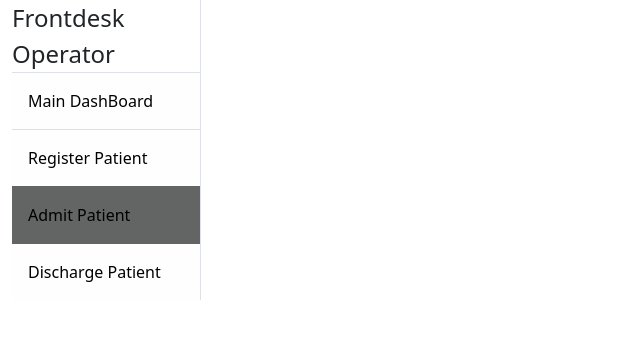
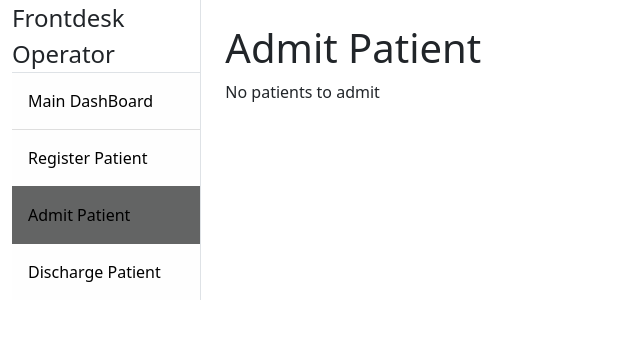
Before and after one commit to rv4102/dbms-lab, a Flask app: page /frontdesk/admit in a window 1280 px wide. Shown: the part 56-395 px from the top of the page, without its empty margins (0-640 px from the left). Run offline with Flask 2, Linux system fonts and the light colour scheme; data that the repository does not hold is empty.

Commit message:
admit patient page

```diff
--- a/A4/HMS/__init__.py
+++ b/A4/HMS/__init__.py
@@ -19,9 +19,9 @@ def create_app():
 
     # init MYSQL
 
-    app.config['MYSQL_HOST'] = 'localhost'
-    # app.config['MYSQL_USER'] = 'root'
-    app.config['MYSQL_USER'] = 'shivam'
+    # app.config['MYSQL_HOST'] = 'localhost'
+    app.config['MYSQL_USER'] = 'root'
+    # app.config['MYSQL_USER'] = 'shivam'
     # app.config['MYSQL_PASSWORD'] = 'Aniket'
     app.config['MYSQL_PASSWORD'] = 'password'
     app.config['MYSQL_DB'] = 'hospital_db'
--- a/A4/HMS/routes.py
+++ b/A4/HMS/routes.py
@@ -3,6 +3,7 @@ from flask_login import login_required, current_user
 from . import requires_access_level
 from .forms import RegisterPatient
 from flask import flash, redirect, url_for
+from . import mysql
 
 routes = Blueprint('routes', __name__)
 
@@ -71,7 +72,18 @@ def frontdesk_register():
 
 @routes.route('/frontdesk/admit')
 def frontdesk_admit():
-    return render_template('frontdesk_admit.html')
+    cur = mysql.connection.cursor()
+    cur.execute("SELECT * FROM Patient")
+    patients = cur.fetchall()
+    cur.close()
+    print(patients)
+    return render_template('frontdesk_admit.html', patients=patients)
+    # return render_template('frontdesk_admit.html')
+
+@routes.route('/frontdesk/admit/<patient_id>')
+def frontdesk_admit_patient(patient_id):
+    print(patient_id)
+    return redirect(url_for('routes.frontdesk_admit'))
 
 @routes.route('/frontdesk/discharge')
 def frontdesk_discharge():
--- a/A4/HMS/templates/frontdesk_admit.html
+++ b/A4/HMS/templates/frontdesk_admit.html
@@ -8,5 +8,36 @@
 {% endblock %}
 
 {% block main_content %}
+    <h1 class="mt-4">Admit Patient</h1>
+    {% if patients|length == 0 %}
+        <p>No patients to admit</p>
+    {% else %}
+    <div class="table-responsive">
+        <table class="table table-striped">
+            <thead class="thead-dark">
+                <tr>
+                    <th scope="col">Patient ID</th>
+                    <th scope="col">Name</th>
+                    <th scope="col">Address</th>
+                    <th scope="col">Age</th>
+                    <th scope="col">Gender</th>
+                    <th scope="col">Contact No.</th>
+                    <th scope="col">Emergency No.</th>
+                    <th scope="col">Admit</th>
+                </tr>
+            </thead>
+            <tbody>
+                {% for patient in patients %}
+                <tr>
+                    {% for field in patient %}
+                    <td>{{ field }}</td>
+                    {% endfor %}
+                    <td><a href="/frontdesk/admit/{{ patient[0] }}" class="btn btn-primary">Admit</a></td>
+                </tr>
+                {% endfor %}
+            </tbody>
+        </table>
+    </div>
+    {% endif %}
 
 {% endblock %}
```
